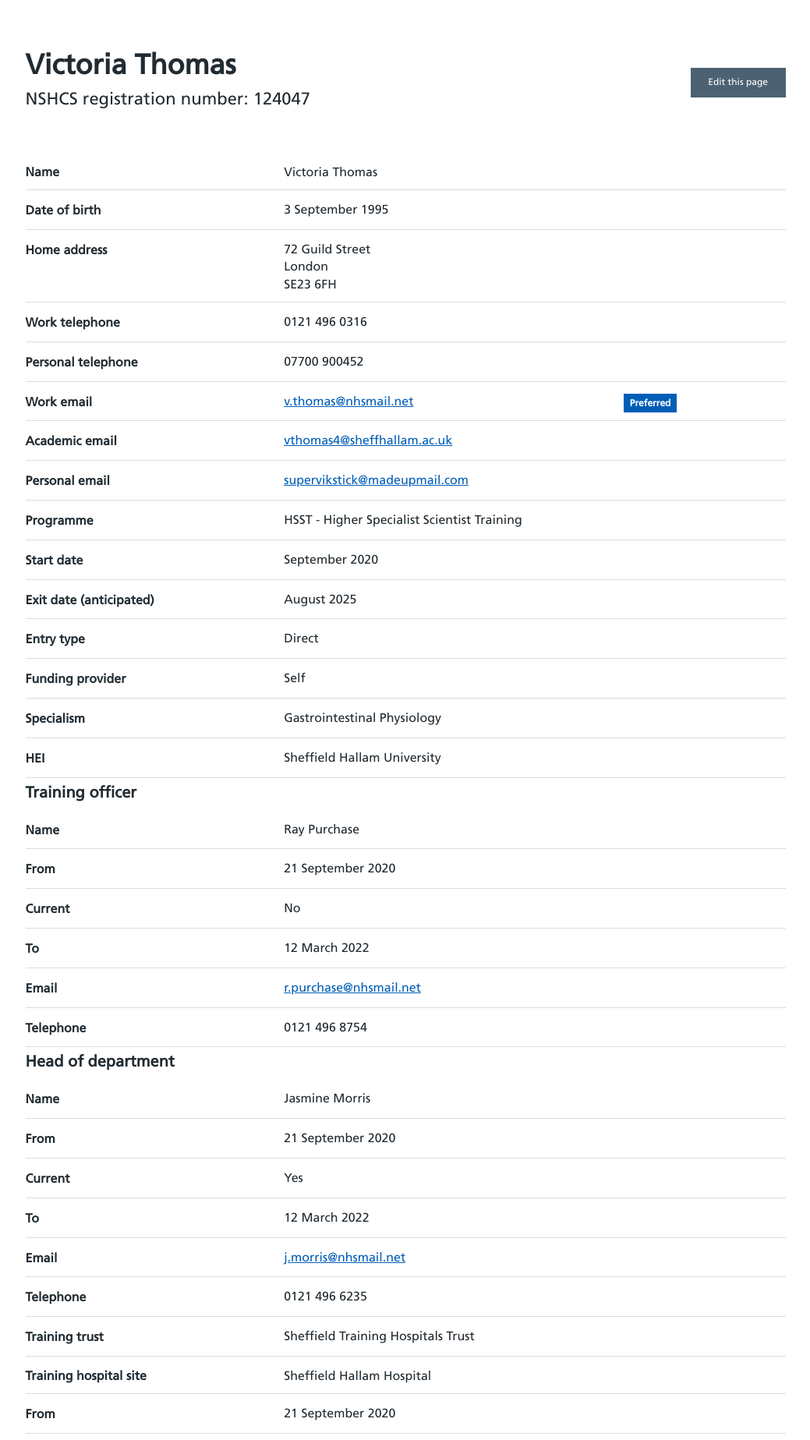
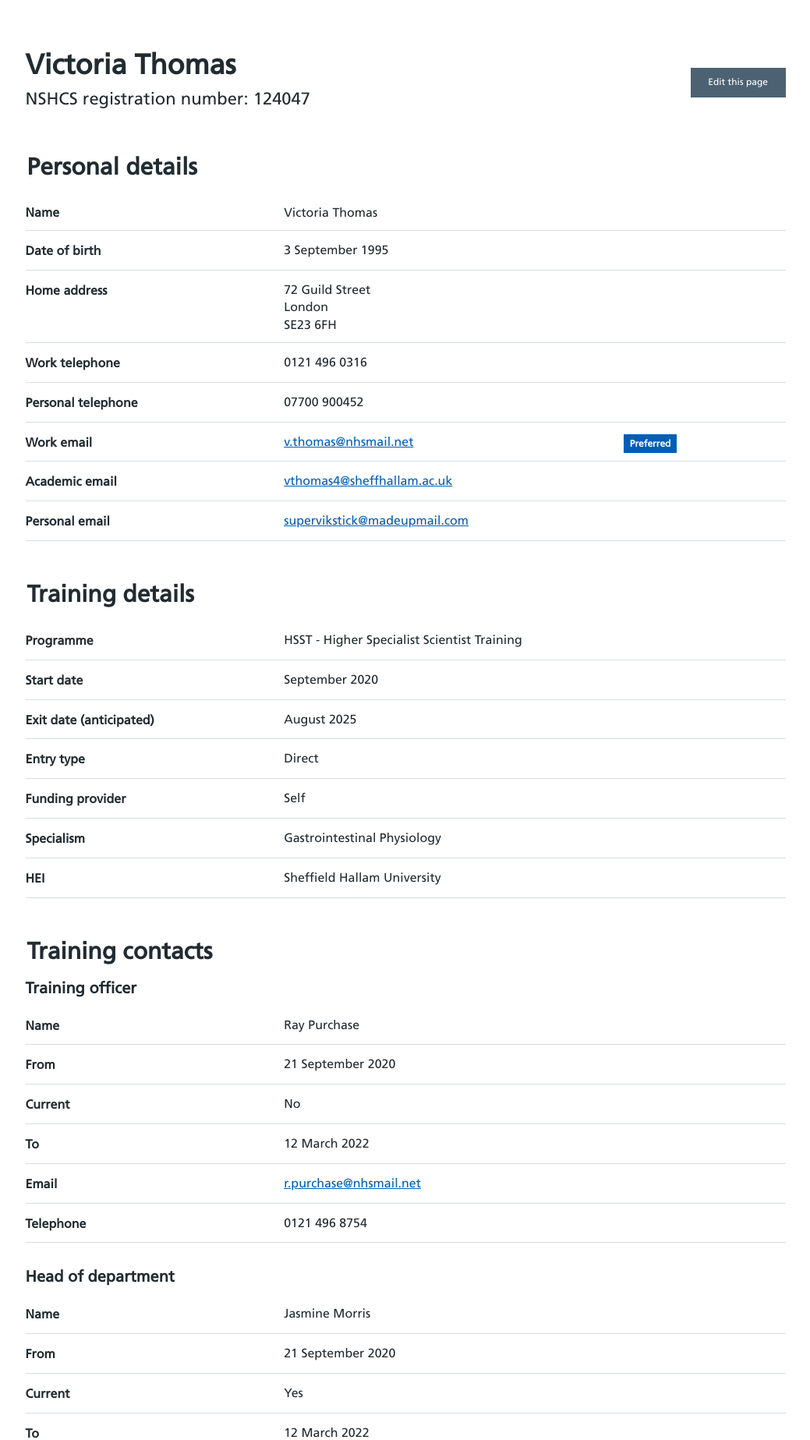
Before and after one commit to torchbox/NSHCS-TMS, a Python web app: template templates/details-view.html in a window 1280 px wide. Shown: the part 229-2076 px from the top of the page at 78% size, without its empty margins (120-1159 px from the left). Run offline with Jinja, Linux system fonts and the light colour scheme; the template is opened without the code that fills it, so the values that code supplies are empty.

Commit message:
Fix headings

```diff
--- a/templates/details-view.html
+++ b/templates/details-view.html
@@ -63,8 +63,9 @@
 
                 <div class="form">
 
-                    <!-- Personal -->
-                    <div class="form__div">
+                    <!-- Personal details -->
+                    <div class="form__fieldset">
+                        <legend class="form__legend">Personal details</legend>
 
                         <div class="form__item">
                             <div class="form__label">Name</div>
@@ -115,8 +116,8 @@
                     </div>
 
                     <!-- Training details -->
-                    <div class="form__div">
-
+                    <div class="form__fieldset">
+                        <legend class="form__legend">Training details</legend>
                         <div class="form__item">
                             <p class="form__label">Programme</p>
                             <div data-form="programme"></div>
@@ -160,9 +161,10 @@
                     </div>
 
                     <!-- Training contacts -->
-                    <div class="form__div">
+                    <div class="form__fieldset">
+                        <legend class="form__legend">Training contacts</legend>
 
-                        <div class="form__div form__div--nested">
+                        <div class="form__fieldset form__fieldset--nested">
                             <p class="form__sub-legend">Training officer</p>
 
                             <div class="form__item">
@@ -204,7 +206,7 @@
                             </div>
                         </div>
 
-                        <div class="form__div form__div--nested">
+                        <div class="form__fieldset form__fieldset--nested">
                             <p class="form__sub-legend">Head of department</p>
 
                             <div class="form__item">
@@ -248,7 +250,8 @@
                     </div>
 
                     <!-- Employment and training sites -->
-                    <div class="form__div">
+                    <div class="form__fieldset">
+                        <legend class="form__legend">Employment and training sites</legend>
 
                         <div class="form__item">
                             <p class="form__label">Training trust</label>
@@ -280,7 +283,7 @@
                     </div>
 
                      <!-- Pre-employment -->
-                    <div class="form__div">
+                    <div class="form__fieldset">
 
                         <p class="form__sub-legend">Previous qualifications</p>
 
```
Also changed, not shown: templates/progress-view.html (+9 -6 lines).
